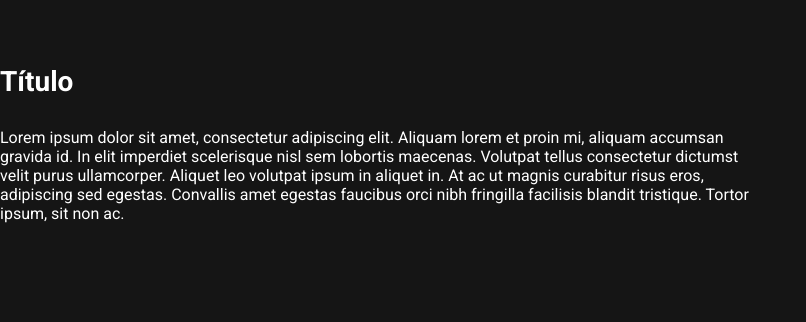
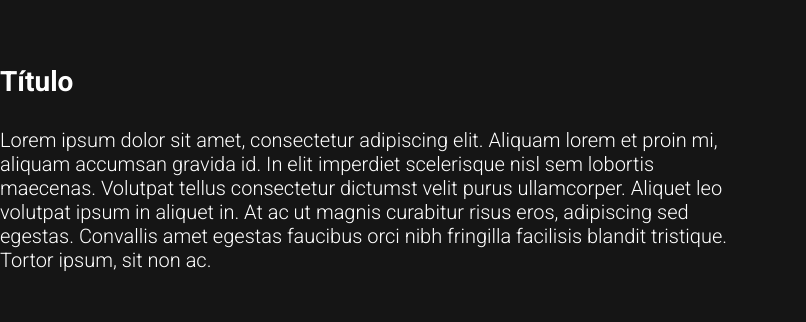
Before and after one commit to edusilva-dev/rotas-do-conhecimento, a plain HTML site: page pages/notice_detail.html in a window 1280 px wide. Shown: the part 1660-1982 px from the top of the page, 0-806 px from the left. Drawn offline with Linux system fonts and the light colour scheme.

Commit message:
seta css do ultimo texto

```diff
--- a/pages/notice_detail.html
+++ b/pages/notice_detail.html
@@ -151,7 +151,7 @@
 
         <div class="notice_detail__last_part__text_and_image">
           <div class="notice_detail__last_part__left_column">
-            <span class="notice_detail__last_part__left_column__text">
+            <span class="notice_detail__last_part__left_column__text text">
               Lorem ipsum dolor sit amet, consectetur adipiscing elit. Aliquam lorem et proin mi,
               aliquam accumsan gravida id. In elit imperdiet scelerisque nisl sem lobortis maecenas.
               Volutpat tellus consectetur dictumst velit purus ullamcorper. Aliquet leo volutpat
```
